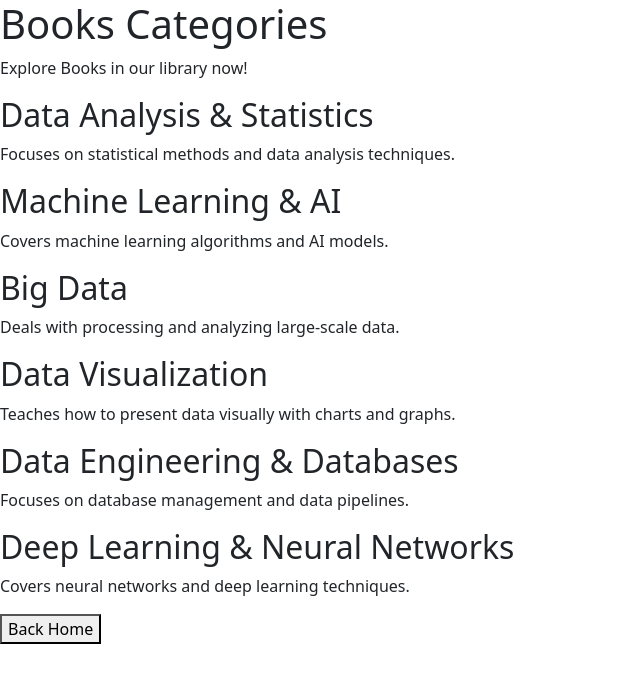
After one commit to heangdeniss/Library-local, a Django app: template Library/bibliotheque/templates/books.html in a window 1280 px wide. The commit adds this page. Shown: the top 683 px of the page, without its empty margins (0-640 px from the left). Run offline with Django 5.2, Linux system fonts and the light colour scheme; the template is opened without the code that fills it, so the values that code supplies are empty.

Commit message:
Add files via upload

```diff
--- /dev/null
+++ b/Library/bibliotheque/templates/books.html
@@ -0,0 +1,75 @@
+<!DOCTYPE html>
+<html lang="en" data-ds-theme="dark">
+<head>
+    <meta charset="UTF-8">
+    <meta name="viewport" content="width=device-width, initial-scale=1.0">
+    <link href="https://cdn.jsdelivr.net/npm/bootstrap@5.3.3/dist/css/bootstrap.min.css" rel="stylesheet" integrity="sha384-QWTKZyjpPEjISv5WaRU9OFeRpok6YctnYmDr5pNlyT2bRjXh0JMhjY6hW+ALEwIH" crossorigin="anonymous">
+    <link rel="stylesheet" href="../static/css/books.css">
+    <title>Books</title>
+</head>
+<body>
+    <!-- Header Section -->
+    <div class="header">
+        <h1>Books Categories</h1>
+        <p>Explore Books in our library now!</p>
+    </div>
+
+    <!-- section Analysis and Statistic -->
+    <div class="Analysis">
+        <!-- Section Analysis and Statistic -->
+        <div class="book-item analysis" data-url="#">
+            <div class="overlay">
+                <h2>Data Analysis & Statistics</h2>
+                <p>Focuses on statistical methods and data analysis techniques.</p>
+            </div>
+        </div>
+
+        <!-- Section Machine Learning and Artificial intelligence -->
+        <div class="book-item ml-ai" data-url="#">
+            <div class="overlay">
+                <h2>Machine Learning & AI </h2>
+                <p>Covers machine learning algorithms and AI models.</p>
+            </div>
+        </div>
+
+        <!-- Big Data analysis Section -->
+        <div class="book-item big-data" data-url="#">
+            <div class="overlay">
+                <h2>Big Data</h2>
+                <p>Deals with processing and analyzing large-scale data.</p>
+            </div>
+        </div>
+
+        <!-- Data visualization Section -->
+        <div class="book-item visualization" data-url="#">
+            <div class="overlay">
+                <h2>Data Visualization</h2>
+                <p>Teaches how to present data visually with charts and graphs.</p>
+            </div>
+        </div>
+
+        <!-- Data Engineering and Database Section -->
+        <div class="book-item DED" data-url="#">
+            <div class="overlay">
+                <h2>Data Engineering & Databases</h2>
+                <p>Focuses on database management and data pipelines.</p>
+            </div>
+        </div>
+
+        <!-- Deep Learning and Neural Networks Section -->
+        <div class="book-item DLNN" data-url="#">
+            <div class="overlay">
+                <h2>Deep Learning & Neural Networks</h2>
+                <p>Covers neural networks and deep learning techniques.</p>
+            </div>
+        </div>
+    </div>
+
+    <!-- Return Button Section -->
+    <div class="return-btn-container">
+        <button class="return-btn" id="returnButton">Back Home</button>
+    </div>
+
+    <script src="../static/js/books.js"></script>
+</body>
+</html>
```
Also changed, not shown: Library/bibliotheque/templates/index.html (+11 -77 lines), Library/bibliotheque/templates/subcribe.html (added, +83 -0 lines).
